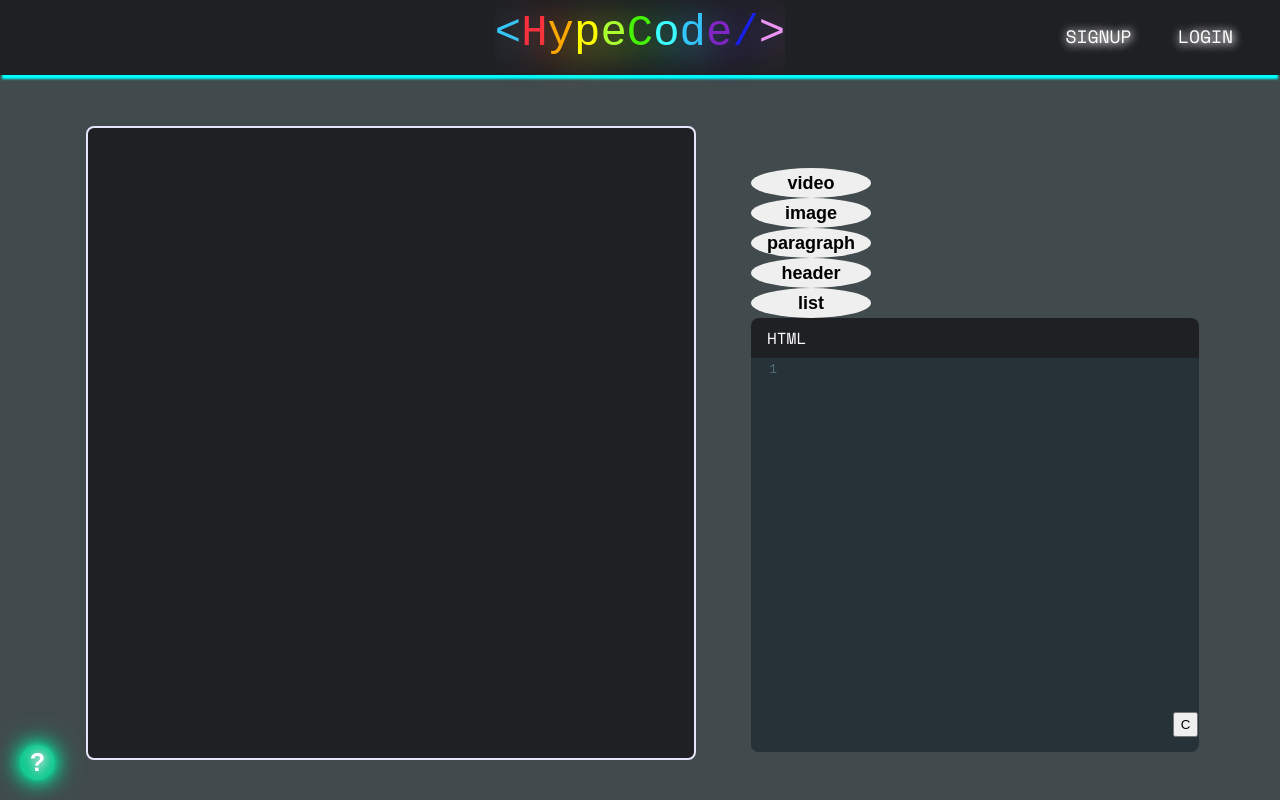
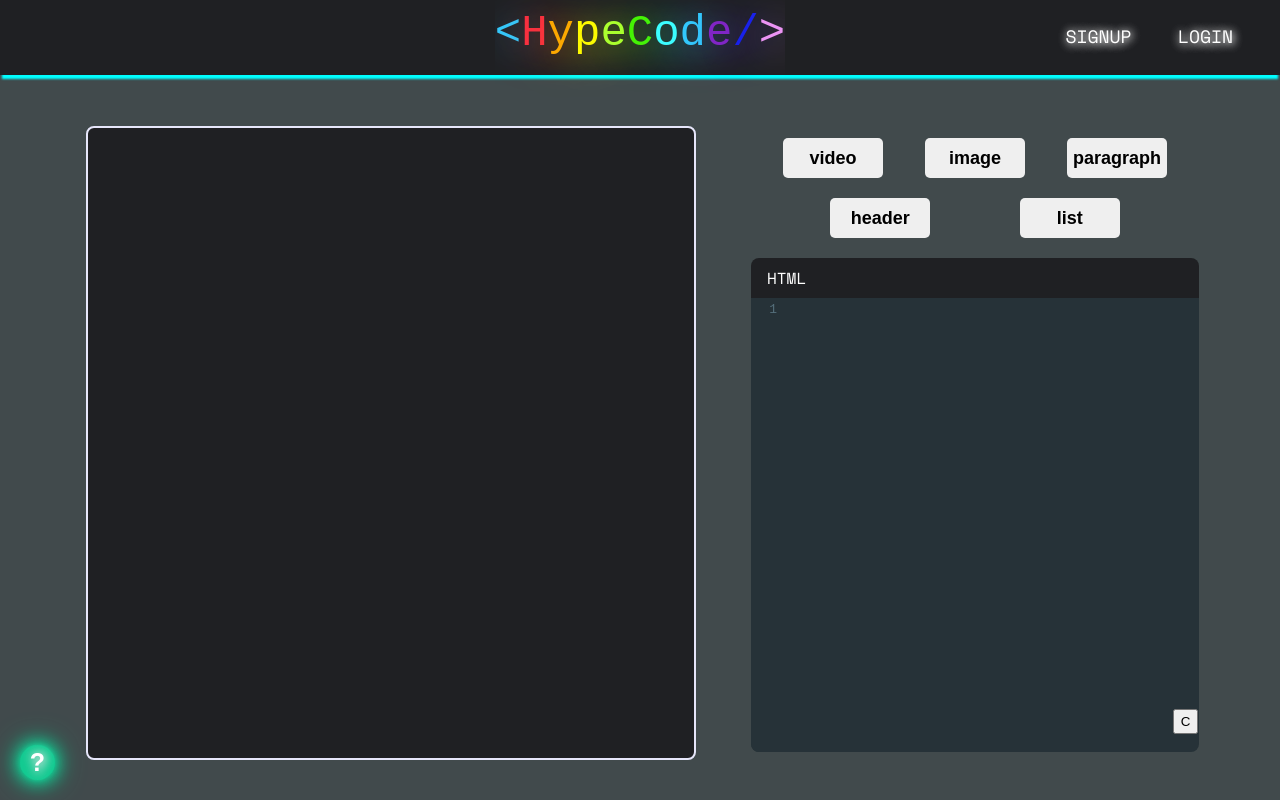
Before and after one commit to susanzea/HypeCode00, a React app in the folder frontend/: page / in a window 1280 px wide. Built offline with nearby package versions, Linux system fonts and the light colour scheme.

Commit message:
styling tag buttons

```diff
--- a/frontend/src/assets/style/index.scss
+++ b/frontend/src/assets/style/index.scss
@@ -17,7 +17,7 @@ body {
 }
 
 .right-pane {
-  height: 75vh;
+  height: 80vh;
 }
 
 .left-pane {
--- a/frontend/src/assets/style/tag_buttons.scss
+++ b/frontend/src/assets/style/tag_buttons.scss
@@ -1,10 +1,18 @@
+#tag-buttons {
+    display: flex;
+    flex-wrap: wrap;
+    justify-content: space-evenly;
+    margin-bottom: 10px;
+}
+
 .tag-button {
     font-size: 18px;
     font-weight: bold;
     border: none;
-    border-radius: 50%;
-    width: 120px;
-    height: 30px;
+    border-radius: 5px;
+    width: 100px;
+    height: 40px;
+    margin: 10px 10px;
 }
 
 .tag-form {
--- a/frontend/src/components/editor/Editor.js
+++ b/frontend/src/components/editor/Editor.js
@@ -284,7 +284,7 @@ class Editor extends React.Component {
 
         return (
         <div className="editor-container">
-            <section id="tag-buttons">
+            <div id="tag-buttons">
                 <div className="add-tag" id="iframe">
                     <button onClick={this.toggleIframe} className='tag-button' id="show-iframe-form">video</button>
                     <form onSubmit={this.appendIframe} className='tag-form' id="video-form">
@@ -367,7 +367,7 @@ class Editor extends React.Component {
 
                 </div>
 
-            </section>
+            </div>
 
 
             <div className='editor-title'>
```
